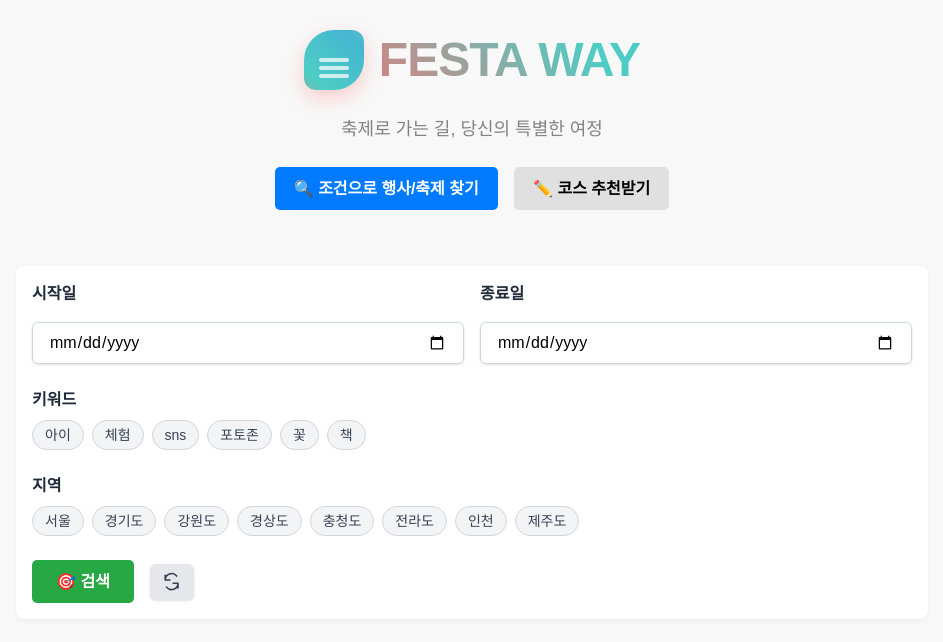
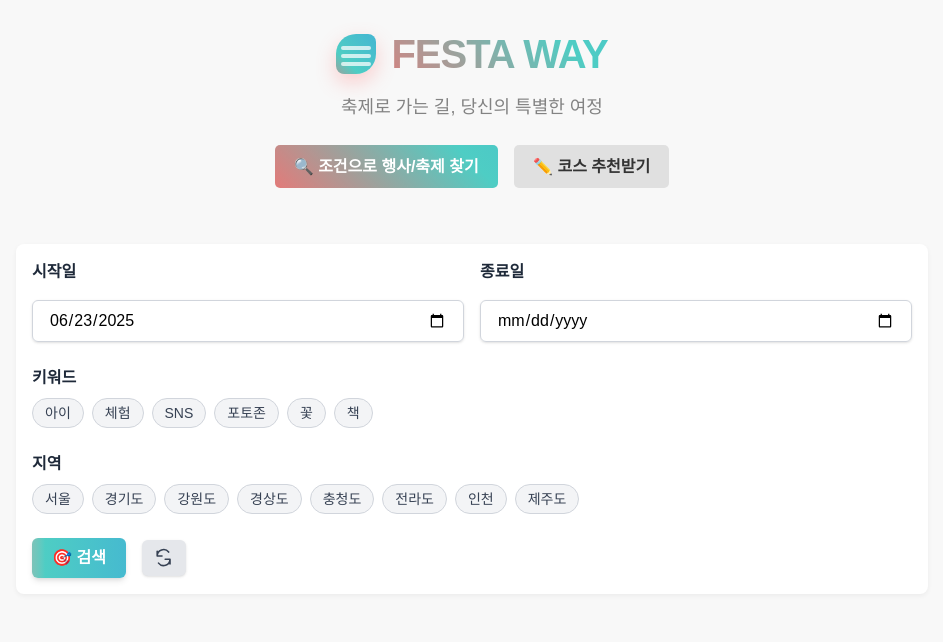
Before and after one commit to groo83/festa-way, a Next.js app: page / in a window 1280 px wide. Shown: the top 642 px of the page, without its empty margins (168-1111 px from the left). Built offline with nearby package versions, Linux system fonts and the light colour scheme.

Commit message:
feat: laas 호출 프리셋 변경, 로고 크기 수정, 디자인 수정

```diff
--- a/components/FestivalCard.tsx
+++ b/components/FestivalCard.tsx
@@ -21,13 +21,14 @@ export default function FestivalCard({ fest, onSelect}: FestivalCardProps) {
     //   >
     //     이 축제로 코스 추천받기
     //   </button>    </div>
-      <div className="bg-white p-6 rounded-xl shadow-lg hover:shadow-xl transition duration-300 ease-in-out border border-gray-100">
+    <div className="bg-white p-6 rounded-xl shadow-lg hover:shadow-xl transition duration-300 ease-in-out border border-gray-100 h-full flex flex-col justify-between">
+      <div>
         <h3 className="text-2xl font-extrabold text-gray-800 mb-3">{fest.name}</h3>
         <p className="text-sm text-gray-600 mb-1">
           📅 <span className="font-medium text-gray-700">{fest.date}</span>
-          {fest.time && (
+          {/* {fest.time && (
             <span className="ml-1 text-gray-500">({fest.time})</span>
-          )}
+          )} */}
         </p>
         <p className="text-sm text-gray-600 mb-1">
           📍 <span className="text-gray-700">{fest.location}</span>
@@ -36,11 +37,15 @@ export default function FestivalCard({ fest, onSelect}: FestivalCardProps) {
         {fest.contact && (
           <p className="text-sm text-blue-600 mb-2">📞 {fest.contact}</p>
         )}
-        <button className="mt-2 w-full bg-gradient-to-r from-blue-500 to-indigo-500 text-white font-semibold py-2 rounded-lg hover:from-blue-600 hover:to-indigo-600 transition"
-          onClick={() => onSelect(fest.name)} >
-          이 축제로 코스 추천받기
-        </button>
       </div>
+      <button
+        className="mt-auto w-full bg-gradient-to-r from-blue-500 to-indigo-500 text-white font-semibold py-2 rounded-lg hover:from-blue-600 hover:to-indigo-600 transition"
+        onClick={() => onSelect(fest.name)}
+      >
+        이 축제로 코스 추천받기
+      </button>
+    </div>
+
 
   );
 }
--- a/pages/index.tsx
+++ b/pages/index.tsx
@@ -10,9 +10,8 @@ import { Analytics } from '@vercel/analytics/next';
 export default function Home() {
   const [activeTab, setActiveTab] = useState<'search' | 'recommend'>('search');
   const [selectedFestival, setSelectedFestival] = useState('');
-  //const [tripType, setTripType] = useState('');
-  const [startDate, setStartDate] = useState('');
-  const [endDate, setEndDate] = useState('');
+  const todayStr = new Date().toISOString().slice(0, 10); // yyyy-mm-dd 형식
+  const [startDate, setStartDate] = useState(todayStr);  const [endDate, setEndDate] = useState('');
   const [keywords, setKeywords] = useState<string[]>([]);
   const [regions, setRegions] = useState<string[]>([]);
   const [festivalList, setFestivalList] = useState<Festival[]>([]);
@@ -22,7 +21,7 @@ export default function Home() {
   const [tripType, setTripType] = useState('');
 
   const tripOptions = ['당일치기','1박 2일','2박 3일','3박 4일','4박 5일'];
-  const allKeywords = ['아이', '체험', 'sns', '포토존', '꽃', '책'];
+  const allKeywords = ['아이', '체험', 'SNS', '포토존', '꽃', '책'];
   const allRegions = ['서울', '경기도', '강원도', '경상도', '충청도', '전라도', '인천', '제주도'];
 
   const festivals = [
@@ -50,7 +49,7 @@ export default function Home() {
 
   const handleSearch = async () => {
     // 날짜 유효성 검사
-    if (!validateDateSelection()) {
+    if (!validateFestaSearchInput()) {
       return;
     }
 
@@ -95,15 +94,19 @@ export default function Home() {
     }
   };
 
-  const validateDateSelection = (): boolean => {
+  const validateFestaSearchInput = (): boolean => {
+    if (!startDate && !endDate && keywords.length == 0 && regions.length == 0) {
+      alert('조건을 선택해 주세요.');
+      return false;
+    }
     if (!startDate && endDate) {
       alert('시작일을 선택해 주세요.');
       return false;
     }
-    if (startDate && !endDate) {
-      alert('종료일을 선택해 주세요.');
-      return false;
-    }
+    // if (startDate && !endDate) {
+    //   alert('종료일을 선택해 주세요.');
+    //   return false;
+    // }
     return true;
   };
 
@@ -124,6 +127,8 @@ export default function Home() {
 
     if (startDate && endDate) {
       questionText += `날짜: ${formatDate(startDate)}~${formatDate(endDate)}\n`;
+    } else if (startDate && !endDate) {
+      questionText += `날짜: ${formatDate(startDate)}~${formatDate(startDate)}\n`;
     }
 
     if (keywords.length > 0) {
@@ -147,8 +152,8 @@ export default function Home() {
         </div>
         <div className="tagline">축제로 가는 길, 당신의 특별한 여정</div>
         <div className="tabs">
-          <button onClick={() => setActiveTab('search')} className={activeTab === 'search' ? 'active' : ''}>🔍 조건으로 행사/축제 찾기</button>
-          <button onClick={() => setActiveTab('recommend')} className={activeTab === 'recommend' ? 'active' : ''}>✏️ 코스 추천받기</button>
+          <button onClick={() => setActiveTab('search')} className={`tab-btn ${activeTab === 'search' ? 'active-tab' : ''}`}>🔍 조건으로 행사/축제 찾기</button>
+          <button onClick={() => setActiveTab('recommend')} className={`tab-btn ${activeTab === 'recommend' ? 'active-tab' : ''}`}>✏️ 코스 추천받기</button>
         </div>
       </header>
 
@@ -227,10 +232,16 @@ export default function Home() {
 
             <div className="flex items-center gap-4 mt-4">
 
-              <button className="search-btn" onClick={handleSearch}>🎯 검색</button>
-              <button
+            <button
+              onClick={handleSearch}
+              className="px-5 py-2 font-semibold text-white rounded-md bg-gradient-to-r from-[#ff6b6b] via-[#4ecdc4] to-[#45b7d1] bg-[length:200%_200%] animate-[gradientShift_4s_ease-in-out_infinite] shadow-md hover:shadow-lg cursor-pointer transition-all"
+            >
+              🎯 검색
+            </button>
+            <button
               onClick={() => {
-                setStartDate('');
+                const today = new Date().toISOString().slice(0, 10);
+                setStartDate(today);
                 setEndDate('');
                 setKeywords([]);
                 setRegions([]);
@@ -264,22 +275,16 @@ export default function Home() {
             </div>
           )}
           {!isLoading && festivalList.length > 0 && (
-            <div className="festival-cards grid grid-cols-1 md:grid-cols-2 lg:grid-cols-3 gap-6 px-4">
-              {/* {festivals.map((fest, idx) => (
-                <div key={idx} className="card">
-                  <h3>{fest.name}</h3>
-                  <p>{fest.region}</p>
-                  <p>{fest.date}</p>
-                  <button onClick={() => handleSelectFestival(fest.name)}>이 축제로 코스 추천받기</button>
+            <div className="festival-cards grid grid-cols-1 sm:grid-cols-2 lg:grid-cols-3 gap-6 px-4">
+              {festivalList.map((fest, idx) => (
+                <div key={idx} className="flex justify-center">
+                  <div className="w-full max-w-sm h-full flex">
+                    <FestivalCard key={idx} fest={fest} onSelect={handleSelectFestival} />
+                  </div>
                 </div>
-              ))} */}
-              {festivalList.map((fest, idx) => (
-                <FestivalCard key={idx} fest={fest} onSelect={handleSelectFestival} />
               ))}
-
             </div>
           )}
-
         </div>
       )}
       {activeTab === 'recommend' && (
@@ -320,7 +325,9 @@ export default function Home() {
 
           </div>
           <div className="flex items-center gap-4 mt-4">
-            <button className="search-btn" onClick={handleCourseRecommend}>🎯 코스 추천받기</button>
+            <button
+              className="px-5 py-2 font-semibold text-white rounded-md bg-gradient-to-r from-[#ff6b6b] via-[#4ecdc4] to-[#45b7d1] bg-[length:200%_200%] animate-[gradientShift_4s_ease-in-out_infinite] shadow-md hover:shadow-lg cursor-pointer transition-all"
+              onClick={handleCourseRecommend}>🎯 코스 추천받기</button>
             <button
               onClick={() => {
                 setSelectedFestival('');
--- a/styles/globals.css
+++ b/styles/globals.css
@@ -179,12 +179,12 @@ header h1 {
   align-items: center;
   justify-content: center;
   gap: 15px;
-  margin-bottom: 20px;
+  margin-bottom: 10px;
 }
 
 .logo-icon {
-  width: 60px;
-  height: 60px;
+  width: 40px;
+  height: 40px;
   background: linear-gradient(45deg, #ff6b6b, #4ecdc4, #45b7d1, #96ceb4);
   background-size: 200% 200%;
   border-radius: 50% 20% 50% 20%;
@@ -205,10 +205,12 @@ header h1 {
   border-radius: 2px;
   box-shadow: 0 8px 0 white, 0 16px 0 white;
   animation: pulse 2s ease-in-out infinite;
+  top: 35%;
+  transform: translateY(-50%);
 }
 
 .logo-text {
-  font-size: 48px;
+  font-size: 40px;
   font-weight: 800;
   background: linear-gradient(45deg, #ff6b6b, #4ecdc4, #45b7d1);
   background-size: 200% 200%;
@@ -227,3 +229,37 @@ header h1 {
   opacity: 0.8;
   text-align: center;
 }
+
+.tab-btn {
+  padding: 0.6rem 1.2rem;
+  border: none;
+  background: #e0e0e0;
+  cursor: pointer;
+  border-radius: 5px;
+  font-weight: bold;
+  color: #333;
+  transition: background 0.3s, color 0.3s;
+}
+
+.tab-btn:hover {
+  background: #d5d5d5;
+}
+
+.tab-btn.active-tab {
+  background: linear-gradient(45deg, #ff6b6b, #4ecdc4, #45b7d1);
+  color: white;
+  background-size: 200% 200%;
+  animation: textGradient 4s ease-in-out infinite;
+}
+
+@keyframes gradientShift {
+  0% {
+    background-position: 0% 50%;
+  }
+  50% {
+    background-position: 100% 50%;
+  }
+  100% {
+    background-position: 0% 50%;
+  }
+}
--- a/utils/parseFestivalContent.ts
+++ b/utils/parseFestivalContent.ts
@@ -1,7 +1,7 @@
 export interface Festival {
     name: string;
     date: string;
-    time: string;
+    //time: string;
     location: string;
     description: string;
     contact: string;
@@ -17,7 +17,7 @@ export function parseFestivalContent(content: string): Festival[] {
     for (const block of festivalBlocks) {
         const nameMatch = block.match(/\*\*(.*?)\*\*/);
         const dateMatch = block.match(/\*\*일정:\s*(.*)/);
-        const timeMatch = block.match(/\*\*운영시간:\s*(.*)/);
+        //const timeMatch = block.match(/\*\*운영시간:\s*(.*)/);
         const locationMatch = block.match(/\*\*장소:\s*(.*)/);
         const descriptionMatch = block.match(/\*\*내용:\s*(.*)/);
         const contactMatch = block.match(/\*\*참고:\s*(.*)/);
@@ -29,7 +29,7 @@ export function parseFestivalContent(content: string): Festival[] {
             festivals.push({
                 name: clean(nameMatch[1]),
                 date: clean(dateMatch?.[1]),
-                time: clean(timeMatch?.[1]),
+                //time: clean(timeMatch?.[1]),
                 location: clean(locationMatch?.[1]),
                 description: clean(descriptionMatch?.[1]),
                 contact: clean(contactMatch?.[1]),
```
